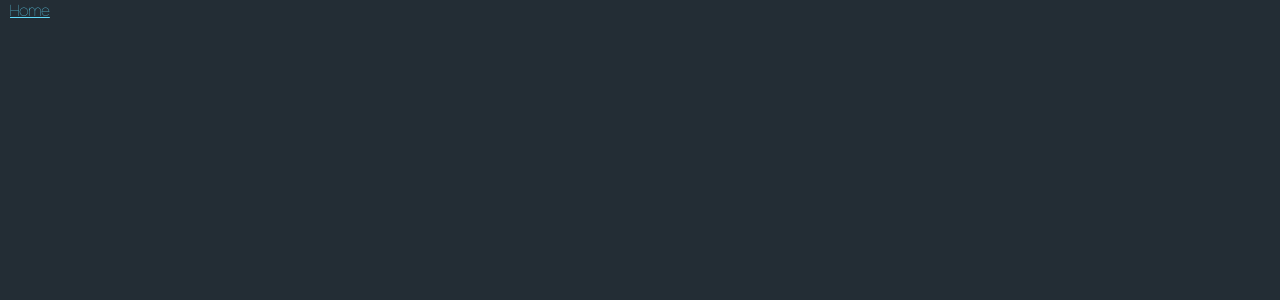
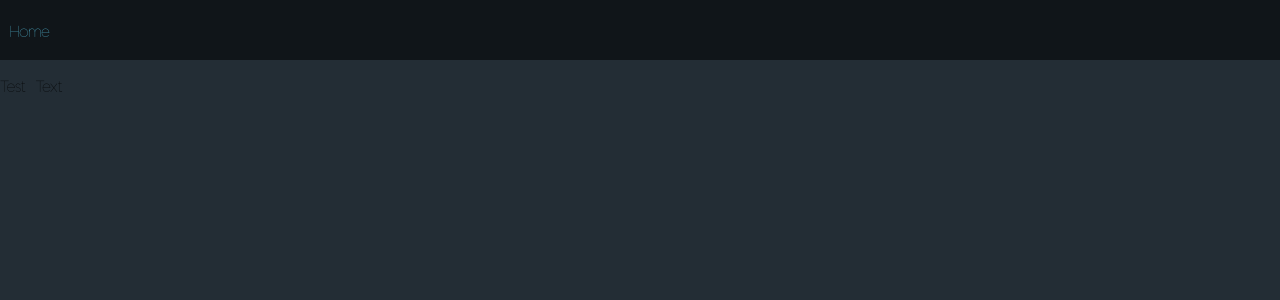
Before and after one commit to Project-CS-X/project-x-poc-web, a React (Create React App) app: page /layout in a window 1280 px wide. Shown: the top 300 px of the page. Built offline with nearby package versions, Linux system fonts and the light colour scheme.

Commit message:
Fixed styling/layout stuff

```diff
--- a/src/assets/css/global.scss
+++ b/src/assets/css/global.scss
@@ -1,4 +1,16 @@
 @import './vars.scss';
+
+.App-link {
+    color: #61dafb;
+    margin: 0 10px;
+    text-decoration: none;
+    transition: 1s;
+    opacity: 0.8;
+    &:hover {
+        font-size: calc(10px + 3vmin);
+        opacity: 1;
+    }
+}
 
 @font-face {
     font-family: Moon;
--- a/src/assets/css/vars.scss
+++ b/src/assets/css/vars.scss
@@ -3,3 +3,5 @@ $background-color-dark: #232d35;
 
 $text-color-light: #58677d;
 $text-color-dark: #fff;
+
+$secondary-background-dark: #101519;
--- a/src/components/AppContainer/AppContainer.js
+++ b/src/components/AppContainer/AppContainer.js
@@ -12,12 +12,12 @@ function AppContainer() {
         <Router>
             <div className="App">
                 <NavigationMenu />
-                <Switch>
-                    <Route exact path="/" component={App}/>
-                    <div className="contentPages">
-                        { Routes.map( route => <Route {...route}/> ) }
-                    </div>
-                </Switch>
+                <div className="appContainer">
+                    <Switch>
+                            <Route exact path="/" component={App}/>
+                            <> { Routes.map( (route, i) => <Route key={i} {...route}/> ) } </>
+                    </Switch>
+                </div>
             </div>
         </Router>
     )
--- a/src/components/AppContainer/AppContainer.scss
+++ b/src/components/AppContainer/AppContainer.scss
@@ -3,9 +3,11 @@
 .App {
     width: 100vw;
     height: 100vh;
+    display: flex;
+    flex-direction: column;
     background-color: $background-color-dark;
 
-    .contentPages {
-        padding: 20px;
+    .appContainer {
+        flex: 1;
     }
 }
--- a/src/components/NavigationMenu/NavigationMenu.js
+++ b/src/components/NavigationMenu/NavigationMenu.js
@@ -3,7 +3,11 @@ import './NavigationMenu.scss'
 import { Link, withRouter } from 'react-router-dom'
 
 function NavigationMenu(props) {
-  return props.location.pathname !== '/' ? <Link className="App-link" to="/">Home</Link> : null
+  return props.location.pathname !== '/' ? (
+    <div className="navMenu">
+      <Link className="App-link" to="/">Home</Link>
+    </div>
+  ) : null
 }
 
 export default withRouter(NavigationMenu)
--- a/src/components/NavigationMenu/NavigationMenu.scss
+++ b/src/components/NavigationMenu/NavigationMenu.scss
@@ -1,6 +1,10 @@
 @import '../../assets/css/global.scss';
 
-.App-link {
-    color: #61dafb;
-    margin: 0 10px;
+.navMenu {
+    width: 100vw;
+    height: 60px;
+    align-items: center;
+    display: flex;
+    flex-direction: row;
+    background-color: $secondary-background-dark;
 }
--- a/src/configs/Routes.js
+++ b/src/configs/Routes.js
@@ -1,25 +1,16 @@
 import React from 'react'
-
-const Test1 = () => (
-    <p>Test 1</p>
-)
-const Test2 = () => (
-    <p>Test 2</p>
-)
-const Test3 = () => (
-    <p>Test 3</p>
-)
+import Lesson from '../screens/Lesson/Lesson'
 
 const routes = [
     {
-        path: '/test1',
-        component: Test1
+        path: '/layout',
+        component: Lesson
     }, {
-        path: '/test2',
-        component: Test2
+        path: '/layout-markdown',
+        component: Lesson
     }, {
-        path: '/test3',
-        component: Test3
+        path: '/layout-wizard',
+        component: Lesson
     }
 ]
 
--- a/src/screens/App/App.js
+++ b/src/screens/App/App.js
@@ -18,9 +18,9 @@ function App() {
             Project X Web Version Test
           </p>
           <div className="menu-container">
-            <Link className="App-link" to="/test1">Test1</Link>
-            <Link className="App-link" to="/test2">Test2</Link>
-            <Link className="App-link" to="/test3">Test3</Link>
+            <Link className="App-link" to="/layout">Lesson Layout Test</Link>-
+            <Link className="App-link" to="/layout-markdown">Lesson Markdown Instructions Test</Link>-
+            <Link className="App-link" to="/layout-wizard">Lesson Wizard Test</Link>
           </div>
         </div>
       </header>
--- /dev/null
+++ b/src/screens/Lesson/Lesson.js
@@ -0,0 +1,12 @@
+import React from 'react'
+import './Lesson.scss'
+
+function Lesson() {
+  return (
+      <div className="lessonPage">
+          <p>Test Text</p>
+      </div>
+  )
+}
+
+export default Lesson
--- /dev/null
+++ b/src/screens/Lesson/Lesson.scss
@@ -0,0 +1,5 @@
+.lessonPage {
+    display: inline-block;
+    width: 100%;
+    height: 100%;
+}
```
